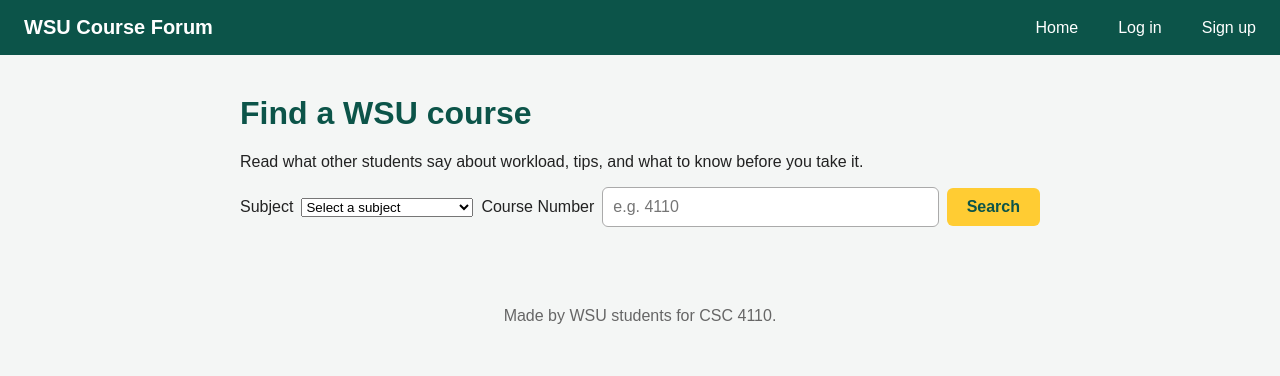
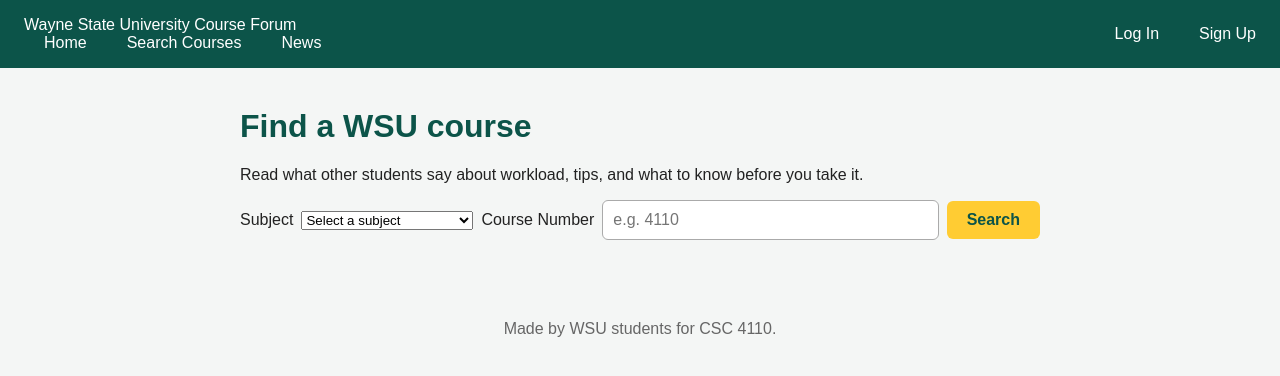
Before and after one commit to WSU-4110/Wayne-State-Course-Forum, a plain HTML site: page frontend/pages/index.html in a window 1280 px wide. Drawn offline with Linux system fonts and the light colour scheme; no server answers.

Commit message:
Update homepage navigation layout
Updated the header section to enhance navigation and branding.

```diff
--- a/frontend/pages/index.html
+++ b/frontend/pages/index.html
@@ -8,22 +8,32 @@
 </head>
 <body>
 
-  <!-- Top bar: site name + links. Same on every page (issue #9). -->
-  <header>
-    <a href="index.html">WSU Course Forum</a>
-    <nav>
-      <!--when not logged in -->
 
+<!-- New Wayne State Course Forum Navigation -->
+<header class="site-header">
+  <div class="header-left">
+    <a href="index.html" class="site-brand">
+      <span class="brand-name">Wayne State University</span>
+      <span class="brand-subtitle">Course Forum</span>
+    </a>
+
+    <nav class="main-navigation" aria-label="Main navigation">
+      <a href="index.html">Home</a>
+      <a href="search.html">Search Courses</a>
+      <a href="index.html#news">News</a>
+    </nav>
+  </div>
+
+  <nav class="account-navigation" aria-label="Account">
+    <!-- Visible when logged out -->
     <span id="guestLinks">
-            <a href="index.html">Home</a>
-            <a href="login.html">Log in</a>
-            <a href="signup.html">Sign up</a>
+      <a href="login.html">Log In</a>
+      <a href="signup.html" class="signup-button">Sign Up</a>
     </span>
 
-      <!--when logged in-->
+    <!-- Visible when logged in -->
     <span id="userAccount" hidden>
       <span id="userGreeting"></span>
-            <a href="index.html">Home</a>
       <button id="logoutBtn" type="button">Log Out</button>
     </span>
   </nav>
```
Lines whose indentation alone changed are shown as unchanged.
